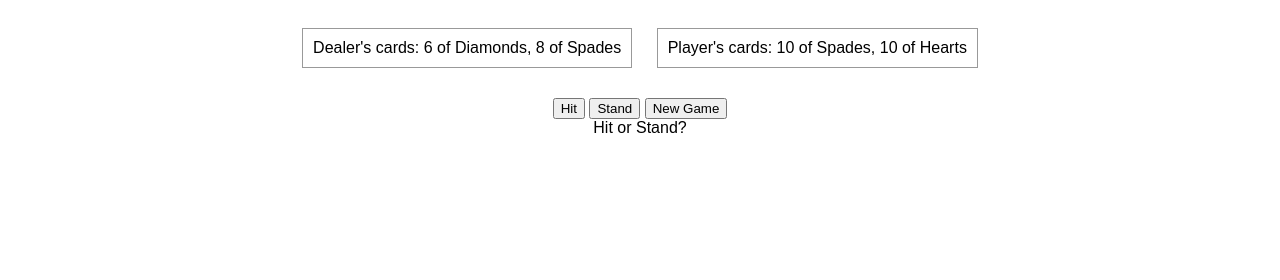
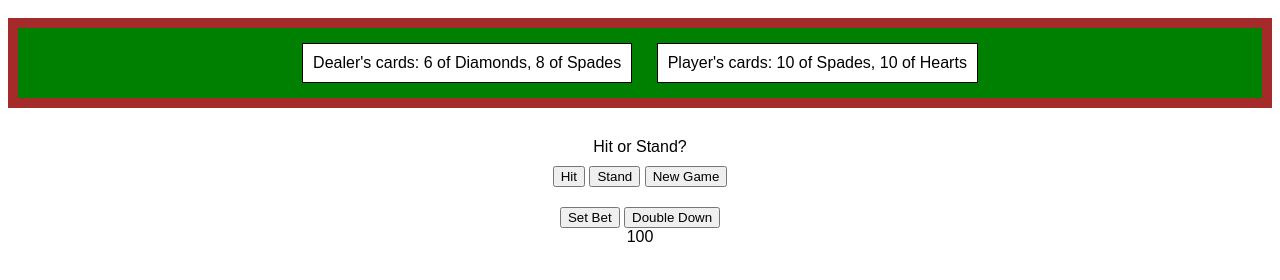
Before and after one commit to IsaiahPage24/Portfolio, a plain HTML site: page JavaScript Project/index.html in a window 1280 px wide. Both pictures are taken after a click on the button "New Game". Shown: the part 90-370 px from the top of the page. Drawn offline with Linux system fonts and the light colour scheme.

Commit message:
Added money section w/ buttons

```diff
--- a/JavaScript Project/blackjack.js
+++ b/JavaScript Project/blackjack.js
@@ -1,8 +1,13 @@
+// Initialize game variables
 let deck = [];
 let playerHand = [];
 let dealerHand = [];
 const suits = ['Hearts', 'Diamonds', 'Clubs', 'Spades'];
 const values = ['2', '3', '4', '5', '6', '7', '8', '9', '10', 'Jack', 'Queen', 'King', 'Ace'];
+
+// Initialize money variables
+let playerMoney = 100;
+let bet = 0;
 
 function createDeck() {
     deck = [];
@@ -12,6 +17,11 @@ function createDeck() {
         }
     }
     shuffleDeck();
+}
+
+function loadPage() {
+    disableHitStand()
+    document.getElementById('player-money').textContent = `${playerMoney}`;
 }
 
 function shuffleDeck() {
@@ -38,8 +48,9 @@ function startGame() {
         disableHitStand();
         document.getElementById('status').textContent = "Blackjack! Dealer Wins";
     } else {
-    document.getElementById('status').textContent = "Hit or Stand?";
-    enableHitStand();
+        document.getElementById('status').textContent = "Hit or Stand?";
+        enableHitStand();
+        document.getElementById('double-button').disabled = false;
     }
 }
 
@@ -112,9 +123,16 @@ function playerStands() {
 function disableHitStand() {
     document.getElementById('hit-button').disabled = true;
     document.getElementById('stand-button').disabled = true;
+    document.getElementById('double-button').disabled = true;
 }
 
 function enableHitStand() {
     document.getElementById('hit-button').disabled = false;
     document.getElementById('stand-button').disabled = false;
 }
+
+function doubleDown() {
+    // bet *= 2;
+    playerHand.push(drawCard());
+    playerStands();
+}
--- a/JavaScript Project/index.html
+++ b/JavaScript Project/index.html
@@ -9,18 +9,25 @@
 <body>
     <h1>Blackjack</h1>
     <div id="game-area">
-        <div id="dealer-cards" class="card-area"></div>
-        <div id="player-cards" class="card-area"></div>
+        <div id="board">
+            <div id="dealer-cards" class="card-area"></div>
+            <div id="player-cards" class="card-area"></div>
+        </div>
         <div id="game-controls">
+            <div id="status"></div>
             <button id="hit-button" onclick="playerHits()">Hit</button>
             <button id="stand-button" onclick="playerStands()">Stand</button>
             <button id="start-button" onclick="startGame()">New Game</button>
-            <div id="status"></div>
+        </div>
+        <div id="money-area">
+            <button id="bet-button">Set Bet</button>
+            <button id="double-button" onclick="doubleDown()">Double Down</button>
+            <div id="player-money"></div>
         </div>
     </div>
     <script src="blackjack.js"></script>
     <script>
-        disableHitStand(); // Automatically start the game.
+        loadPage(); // Disable certain buttons and reset money.
     </script>
 </body>
 </html>
--- a/JavaScript Project/style.css
+++ b/JavaScript Project/style.css
@@ -6,11 +6,28 @@ body {
 
 .card-area {
     margin: 10px;
-    border: 1px solid #999;
+    border: 1px solid black;
     padding: 10px;
     display: inline-block;
+    background-color: white;
 }
 
 #game-controls {
+    margin: 20px;
+}
+
+#board {
+    margin-top: 20px;
+    border: 10px solid brown;
+    padding: 5px;
+    background-color: green;
+}
+
+#money-area {
     margin-top: 20px;
 }
+
+#status {
+    margin-top: 5px;
+    padding: 10px;
+}
```
